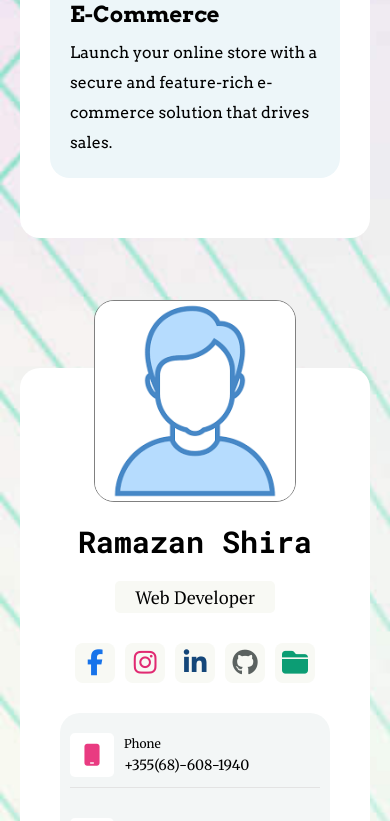
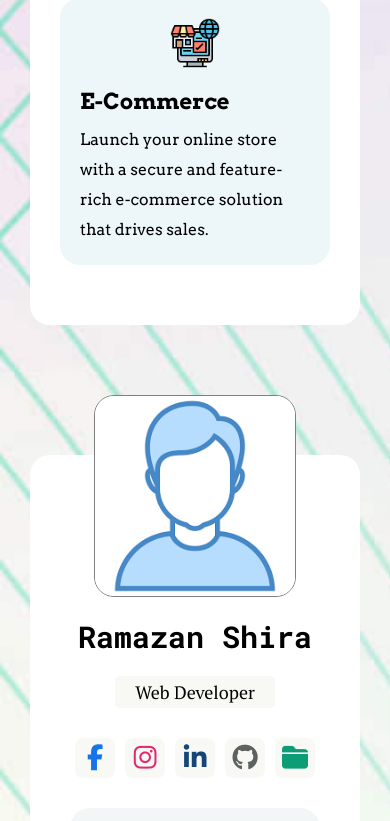
Before and after one commit to ramazan-shira/Personal_Porfolio, a React (Create React App) app: page / in a window 390 px wide. Shown: the part 1600-2421 px from the top of the page. Built offline with nearby package versions, Linux system fonts and the light colour scheme; some icons are missing; a web font is replaced by a local one.

Commit message:
Visual changes

```diff
--- a/src/App.css
+++ b/src/App.css
@@ -65,6 +65,6 @@
 
 @media screen and (max-width: 450px) {
   .container {
-    padding: 70px 20px;
+    padding: 70px 30px;
   }
 }
```
